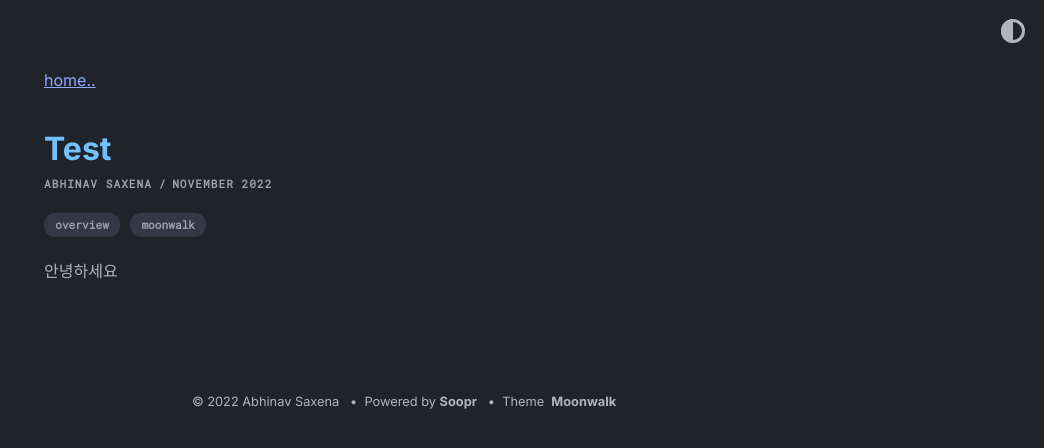
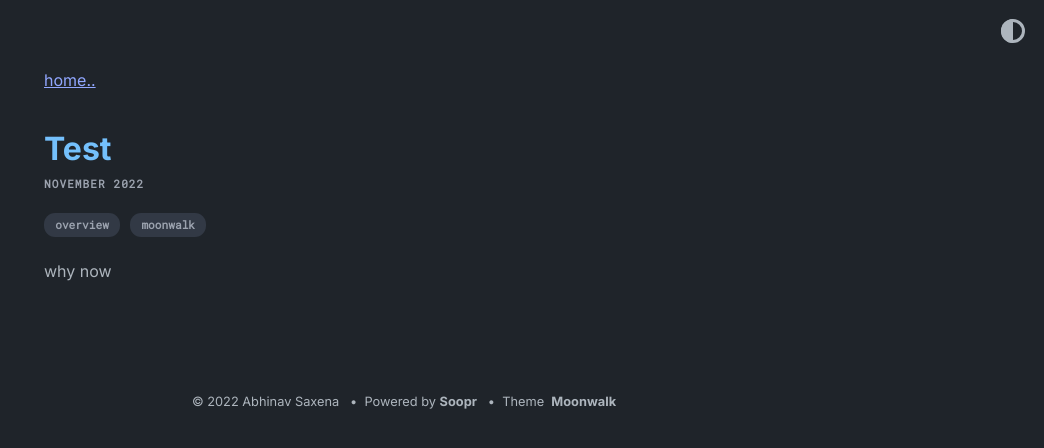
Before and after one commit to LUCKOOB/LUCKOOB.github.io, a Jekyll site: the page built from _posts/2022-11-17-test.md, in a window 1280 px wide. Shown: the top 448 px of the page, without its empty margins (236-1280 px from the left). Built offline with Jekyll 4.4.1, drawn with Linux system fonts in a browser that asks for light colours.

Commit message:
Update 2022-11-17-test.md

```diff
--- a/_posts/2022-11-17-test.md
+++ b/_posts/2022-11-17-test.md
@@ -1,7 +1,6 @@
 ---
 layout: post
-author: Abhinav Saxena
 tags: [overview, moonwalk]
 ---
 
-안녕하세요
+why now
```
